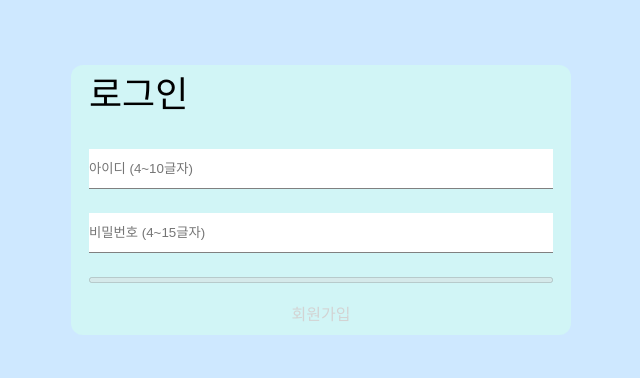
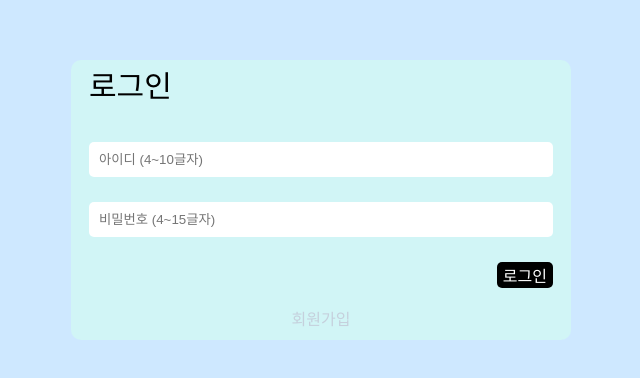
Before and after one commit to leejieun2023/Advanced-FanLetter, a React (Create React App) app: page / in a window 1280 px wide. Shown: the part 200-578 px from the top of the page, without its empty margins (319-959 px from the left). Built offline with nearby package versions, Linux system fonts and the light colour scheme; a web font is replaced by a local one.

Commit message:
6단계 완료

```diff
--- a/src/api.js
+++ b/src/api.js
@@ -1,24 +1,27 @@
 import axios from 'axios';
 
 export const api = axios.create({
-    baseURL: 'https://moneyfulpublicpolicy.co.kr',
+    baseURL: "https://moneyfulpublicpolicy.co.kr",
+    headers: {
+        "Content-Type": "application/json"
+    }
 });
 
 // 회원가입 요청
 export const signUp = async ({id, password, nickname}) => {
-    const response = await api.post('/register', { id, password, nickname });
+    const response = await api.post("/register", { id, password, nickname });
     return response.data;
 };
 
 // 로그인 요청
 export const signIn = async ({id, password}) => {
-    const response = await api.post('/login', { id, password });
+    const response = await api.post("/login", { id, password });
     return response.data;
 };
 
 // 회원정보 확인 요청
 export const getUserInfo = async (token) => {
-    const response = await api.get('/user', {
+    const response = await api.get("/user", {
         headers: {
             Authorization: `Bearer ${token}`,
         },
--- /dev/null
+++ b/src/components/common/Button.jsx
@@ -0,0 +1,43 @@
+import styled, { css } from "styled-components";
+
+export default function Button({
+    text,
+    onClick = () => { },
+    size = "small",
+    disabled = null,
+}) {
+    return (
+        <BtnWrapper size={size}>
+            <button disabled={disabled} onClick={onClick}>
+                {text}
+            </button>
+        </BtnWrapper>
+    );
+}
+
+const BtnWrapper = styled.div`
+  display: flex;
+  justify-content: flex-end;
+  align-items: center;
+  & button {
+    background-color: black;
+    color: white;
+    border-radius: 5px;
+    font-size: 16px;
+    border: none;
+    }
+
+    cursor: pointer;
+    ${(props) => {
+        switch (props.size) {
+            case "large":
+                return css`
+            font-size: 20px;
+          `;
+            default:
+                return css`
+            font-size: 20px;
+          `;
+        }
+    }}
+`;
--- a/src/hooks/useForm.js
+++ b/src/hooks/useForm.js
@@ -2,9 +2,11 @@ import { useState } from "react";
 
 export default function useForm(initialState = {}) {
   const [formData, setFormData] = useState(initialState);
+
   const handleInputChange = (e) => {
     setFormData({ ...formData, [e.target.name]: e.target.value });
   };
+
   const resetInput = () => {
     setFormData(initialState);
   };
--- a/src/index.js
+++ b/src/index.js
@@ -4,6 +4,8 @@ import App from './App';
 import { Provider } from 'react-redux';
 import store from './redux/config/configStore';
 import { QueryClient, QueryClientProvider } from 'react-query';
+import { ToastContainer } from 'react-toastify';
+import "react-toastify/dist/ReactToastify.css";
 
 const queryClient = new QueryClient();
 
@@ -12,6 +14,7 @@ root.render(
   <Provider store={store}>
     <QueryClientProvider client={queryClient}>
       <App />
+      <ToastContainer />
     </QueryClientProvider>
   </Provider>
 );
--- a/src/pages/Login.jsx
+++ b/src/pages/Login.jsx
@@ -5,6 +5,7 @@ import { login } from "../redux/modules/authSlice";
 import { useMutation } from "react-query";
 import { signIn, signUp } from "api";
 import { toast } from "react-toastify";
+import Button from "components/common/Button";
 import useForm from "hooks/useForm";
 
 export default function Login() {
@@ -47,20 +48,20 @@ export default function Login() {
   });
 
 
-  const handleAuth = async (event) => {
+  const handleAuth = (event) => {
     event.preventDefault();
     if (inLogin) {
       // 로그인 요청
       if (!id || !password) {
         return toast.warn("아이디, 비밀번호를 다시 확인해주세요.");
       }
-      await mutateToLogin({ id, password });
+      mutateToLogin({ id, password });
     } else {
       // 회원가입 요청
       if (!id || !password || !nickname) {
-        return toast.worn("아이디, 비밀번호, 닉네임을 다시 확인해주세요.");
+        return toast.warn("아이디, 비밀번호, 닉네임을 다시 확인해주세요.");
       }
-      await mutateToRegister({ id, password, nickname });
+      mutateToRegister({ id, password, nickname });
     }
   };
 
@@ -75,6 +76,7 @@ export default function Login() {
           maxLength={10}
           onChange={handleInputChange}
           value={id}
+          type="text"
           autoFocus
         />
         <Input
@@ -84,6 +86,7 @@ export default function Login() {
           maxLength={15}
           onChange={handleInputChange}
           value={password}
+          type="password"
         />
         {!inLogin && (
           <Input
@@ -93,12 +96,12 @@ export default function Login() {
             maxLength={10}
             onChange={handleInputChange}
             value={nickname}
+            type="text"
           />
         )}
-        <button
+        <Button
           text={inLogin ? "로그인" : "회원가입"}
           size="large"
-          disabled={inLogin ? !id || !password : !id || !password || !nickname}
         />
         <ToggleMenu>
           <span onClick={() => setInLogin((prev) => !prev)}>
@@ -117,33 +120,29 @@ const Container = styled.div`
   height: 100vh;
   background-color: rgb(206, 232, 255);
 `;
-
 const Form = styled.form`
   display: flex;
   flex-direction: column;
   padding: 12px 18px;
-  border-radius: 12px;
+  border-radius: 10px;
   background-color: #d1f5f6;
   width: 500px;
 `;
-
 const Title = styled.h1`
-  font-size: 36px;
-  margin-bottom: 36px;
+  font-size: 30px;
+  margin-bottom: 40px;
 `;
-
 const Input = styled.input`
-  margin-bottom: 24px;
-  padding: 12px 0;
+  margin-bottom: 25px;
+  padding: 10px;
   border: none;
-  border-bottom: 1px solid gray;
   outline: none;
+  border-radius: 5px;
 `;
-
 const ToggleMenu = styled.div`
   text-align: center;
   font-size: 16px;
-  color: lightgray;
+  color: #c5d0dc;
   margin-top: 24px;
   & span {
     user-select: none;
--- a/src/shared/Router.js
+++ b/src/shared/Router.js
@@ -1,4 +1,4 @@
-import { BrowserRouter, Route, Routes } from "react-router-dom";
+import { BrowserRouter, Route, Routes, Navigate } from "react-router-dom";
 import { useSelector } from "react-redux";
 import Home from 'pages/Home';
 import Detail from 'pages/Detail';
@@ -14,9 +14,13 @@ function Router() {
       <Route path="/" element={<Home />} />
       <Route path="/detail/:id" element={<Detail />} />
       <Route path="/profile" element={<Profile />} />
+      <Route path="*" element={<Navigate replace to="/" />} />
     </>
   ) : (
-    <Route path="*" element={<Login />} />
+    <>
+      <Route path="login" element={<Login />} />
+      <Route path="*" element={<Login />} />
+    </>
   );
 
   return (
```
Also changed, not shown: src/components/Layout.jsx (added).
